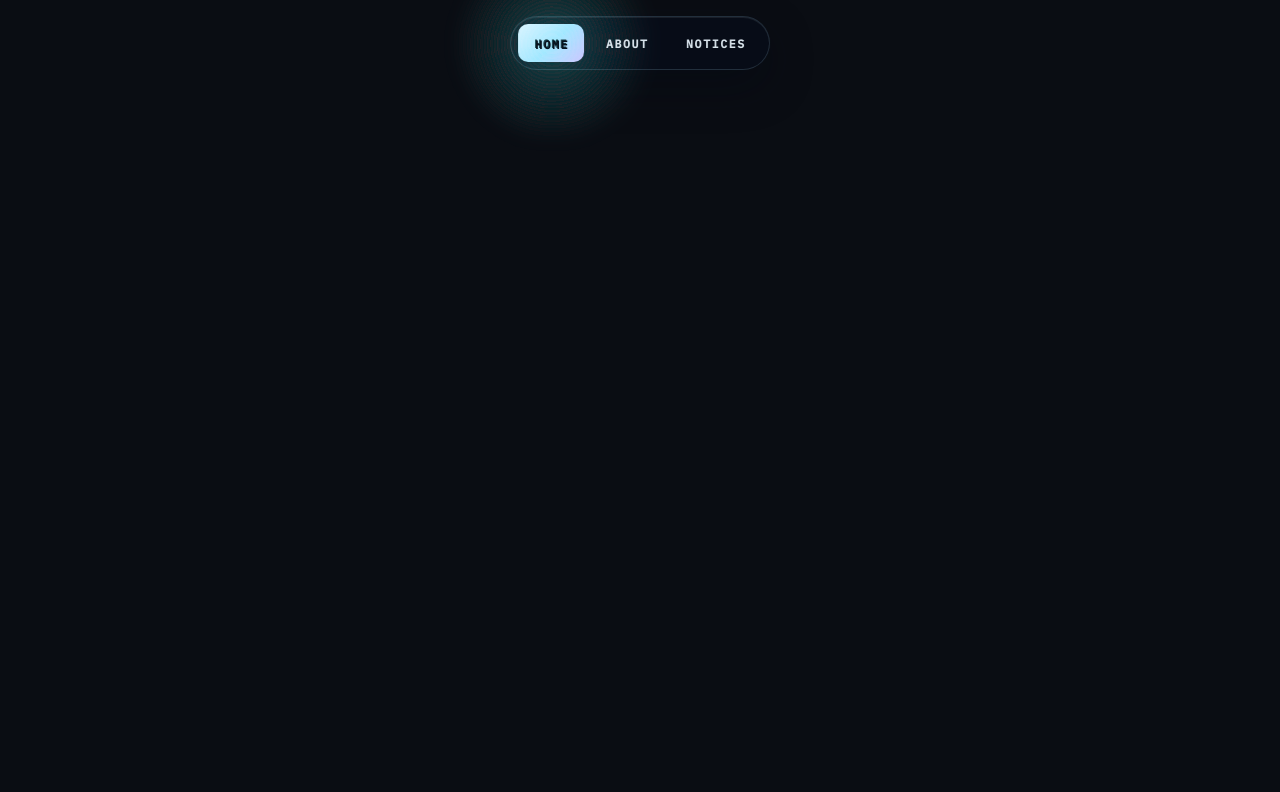
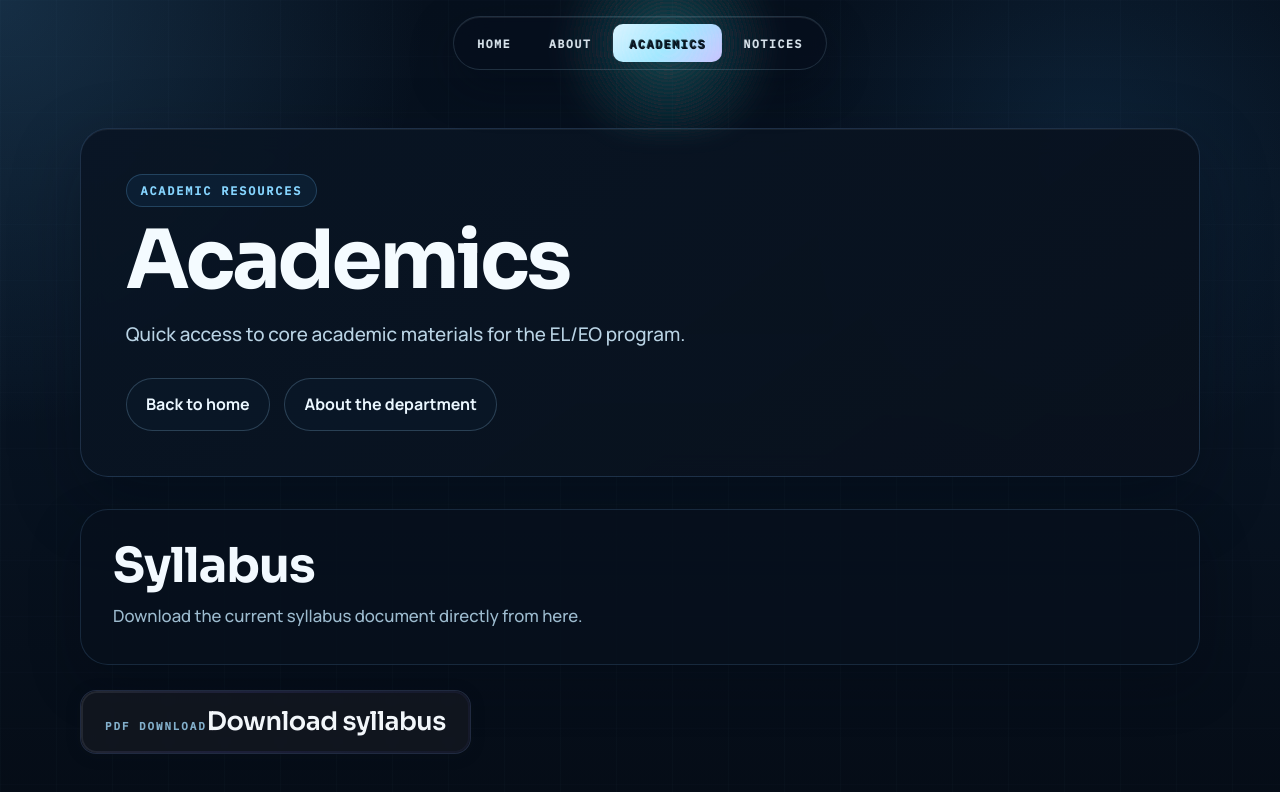
Before and after one commit to rohankishore/elweb, a React (Vite) app: page /academics in a window 1280 px wide. Shown: the top 792 px of the page. Built offline with nearby package versions, Linux system fonts and the light colour scheme.

Commit message:
acads page

```diff
--- a/src/App.css
+++ b/src/App.css
@@ -1,3 +1,150 @@
+/* Academics Page Styles */
+.academics-page-shell {
+  position: relative;
+  min-height: 100vh;
+  padding: clamp(5.5rem, 10vw, 8rem) 1rem 4rem;
+  background:
+    radial-gradient(circle at top left, rgba(77, 154, 210, 0.22), transparent 28%),
+    radial-gradient(circle at 85% 18%, rgba(46, 121, 180, 0.16), transparent 24%),
+    linear-gradient(180deg, #06101d 0%, #081423 46%, #050c16 100%);
+}
+
+.academics-page-shell::before {
+  content: "";
+  position: absolute;
+  inset: 0;
+  pointer-events: none;
+  background-image:
+    linear-gradient(to right, rgba(137, 192, 225, 0.08) 1px, transparent 1px),
+    linear-gradient(to bottom, rgba(137, 192, 225, 0.05) 1px, transparent 1px);
+  background-size: 56px 56px;
+  opacity: 0.3;
+}
+
+.academics-page-hero,
+.academics-page-content {
+  position: relative;
+  z-index: 1;
+  width: min(1120px, 100%);
+  margin: 0 auto;
+}
+
+.academics-page-hero {
+  margin-bottom: 2rem;
+}
+
+.academics-page-hero__copy {
+  border: 1px solid rgba(105, 156, 212, 0.22);
+  border-radius: 28px;
+  background:
+    linear-gradient(145deg, rgba(9, 21, 36, 0.92) 0%, rgba(9, 17, 29, 0.96) 100%);
+  box-shadow:
+    inset 0 1px 0 rgba(255, 255, 255, 0.06),
+    0 24px 70px rgba(2, 8, 18, 0.32);
+  backdrop-filter: blur(12px);
+  padding: clamp(1.6rem, 4vw, 2.8rem);
+}
+
+.academics-page-hero__eyebrow {
+  display: inline-flex;
+  align-items: center;
+  width: fit-content;
+  margin-bottom: 1rem;
+  padding: 0.5rem 0.85rem;
+  border-radius: 999px;
+  border: 1px solid rgba(108, 182, 238, 0.24);
+  background: rgba(17, 49, 79, 0.36);
+  color: #86d5ff;
+  font-family: var(--mono);
+  font-size: 0.74rem;
+  font-weight: 700;
+  letter-spacing: 0.16em;
+  text-transform: uppercase;
+}
+
+.academics-page-hero__title {
+  margin: 0;
+  max-width: 11ch;
+  font-family: var(--display);
+  font-size: clamp(2.8rem, 7vw, 5.1rem);
+  line-height: 0.92;
+  letter-spacing: -0.04em;
+  color: #f4fbff;
+}
+
+.academics-page-hero__subtitle {
+  margin: 1.25rem 0 0;
+  max-width: 60ch;
+  font-size: clamp(1rem, 2.1vw, 1.18rem);
+  line-height: 1.75;
+  color: rgba(201, 228, 245, 0.92);
+}
+
+.academics-page-hero__actions {
+  display: flex;
+  flex-wrap: wrap;
+  gap: 0.9rem;
+  margin-top: 1.7rem;
+}
+
+.academics-page-hero__link {
+  display: inline-flex;
+  align-items: center;
+  justify-content: center;
+  min-height: 50px;
+  padding: 0.9rem 1.2rem;
+  border-radius: 999px;
+  border: 1px solid rgba(147, 198, 233, 0.24);
+  background: rgba(11, 26, 42, 0.68);
+  color: #ebf7ff;
+  text-decoration: none;
+  font-weight: 700;
+  transition: transform 160ms ease, border-color 160ms ease, background 160ms ease;
+}
+
+.academics-page-hero__link:hover {
+  transform: translateY(-2px);
+}
+
+.academics-page-content {
+  display: grid;
+  gap: 1.25rem;
+}
+
+.academics-page-content__header {
+  padding: clamp(1.5rem, 3vw, 2rem);
+  border-radius: 28px;
+  border: 1px solid rgba(105, 156, 212, 0.18);
+  background: rgba(7, 17, 29, 0.82);
+  box-shadow: 0 20px 50px rgba(3, 8, 17, 0.28);
+}
+
+.academics-page-content__title {
+  margin: 0 0 0.8rem;
+  font-family: var(--display);
+  font-size: clamp(1.9rem, 4vw, 3rem);
+  line-height: 0.98;
+  color: #f2f9ff;
+}
+
+.academics-page-content__text {
+  margin: 0;
+  max-width: 62ch;
+  color: rgba(183, 216, 237, 0.86);
+  line-height: 1.8;
+  font-size: 1.05rem;
+}
+
+.academics-syllabus-tile {
+  width: fit-content;
+  min-width: min(100%, 320px);
+  display: grid;
+  gap: 0.45rem;
+  align-content: start;
+  text-decoration: none;
+  margin: 0;
+}
+
 /* About Page Styles */
 .about-page-shell {
   position: relative;
@@ -541,11 +688,14 @@
 }
 
 @media (max-width: 640px) {
+  .academics-page-shell,
   .about-page-shell,
   .notices-page-shell {
     padding: 5.25rem 0.75rem 6rem;
   }
 
+  .academics-page-hero__copy,
+  .academics-page-content__header,
   .about-page-hero__copy,
   .about-page-content__intro,
   .notices-page-hero__copy,
@@ -558,6 +708,7 @@
     grid-template-columns: 1fr;
   }
 
+  .academics-page-hero__title,
   .about-page-hero__title,
   .notices-page-hero__title {
     max-width: 100%;
--- a/src/App.jsx
+++ b/src/App.jsx
@@ -11,6 +11,7 @@ import ShinyText from './component/ShinyText'
 import NoticeSection from './component/NoticeSection';
 import NoticesPage from './component/NoticesPage';
 import AboutPage from './component/AboutPage';
+import AcademicsPage from './component/AcademicsPage';
 
 function App() {
   const videoRef = useRef(null)
@@ -22,6 +23,7 @@ function App() {
     () => [
       { label: 'Home', to: '/' },
       { label: 'About', to: '/about' },
+      { label: 'Academics', to: '/academics' },
       { label: 'Notices', to: '/notices' },
     ],
     [],
@@ -265,7 +267,8 @@ function App() {
 
     // Determine active index for GooeyNav
     let activeIdx = 0;
-    if (location.pathname === '/notices') activeIdx = 2;
+    if (location.pathname === '/notices') activeIdx = 3;
+    else if (location.pathname === '/academics') activeIdx = 2;
     else if (location.pathname === '/about') activeIdx = 1;
     else activeIdx = 0;
     return (
@@ -394,6 +397,7 @@ function App() {
             }
           />
           <Route path="/about" element={<AboutPage />} />
+          <Route path="/academics" element={<AcademicsPage />} />
           <Route path="/notices" element={<NoticesPage />} />
         </Routes>
       </Layout>
--- /dev/null
+++ b/src/component/AcademicsPage.jsx
@@ -0,0 +1,44 @@
+import React from "react";
+import { Link } from "react-router-dom";
+
+export default function AcademicsPage() {
+  return (
+    <main className="academics-page-shell">
+      <section className="academics-page-hero">
+        <div className="academics-page-hero__copy">
+          <span className="academics-page-hero__eyebrow">Academic Resources</span>
+          <h1 className="academics-page-hero__title">Academics</h1>
+          <p className="academics-page-hero__subtitle">
+            Quick access to core academic materials for the EL/EO program.
+          </p>
+          <div className="academics-page-hero__actions">
+            <Link to="/" className="academics-page-hero__link">
+              Back to home
+            </Link>
+            <Link to="/about" className="academics-page-hero__link">
+              About the department
+            </Link>
+          </div>
+        </div>
+      </section>
+
+      <section className="academics-page-content">
+        <div className="academics-page-content__header">
+          <h2 className="academics-page-content__title">Syllabus</h2>
+          <p className="academics-page-content__text">
+            Download the current syllabus document directly from here.
+          </p>
+        </div>
+
+        <a
+          className="shiny-badge academics-syllabus-tile"
+          href="/academics-syllabus.pdf"
+          download="EL-EO-Syllabus.pdf"
+        >
+          <span className="badge-indicator">PDF Download</span>
+          <span className="badge-value">Download syllabus</span>
+        </a>
+      </section>
+    </main>
+  );
+}
```
Also changed, not shown: 1 other file (tests, documents, lock files or other folders).
